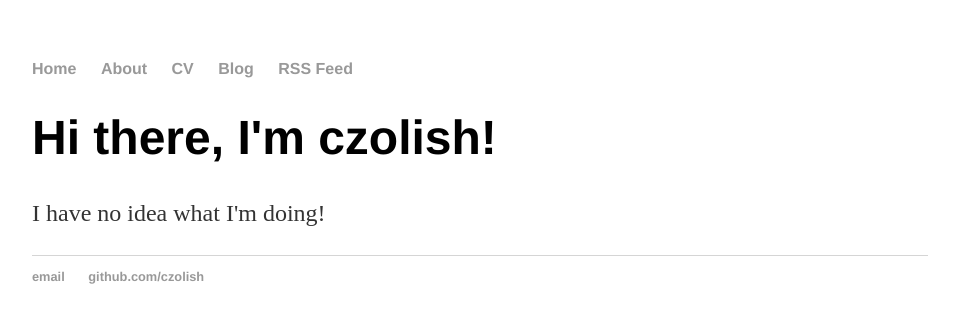
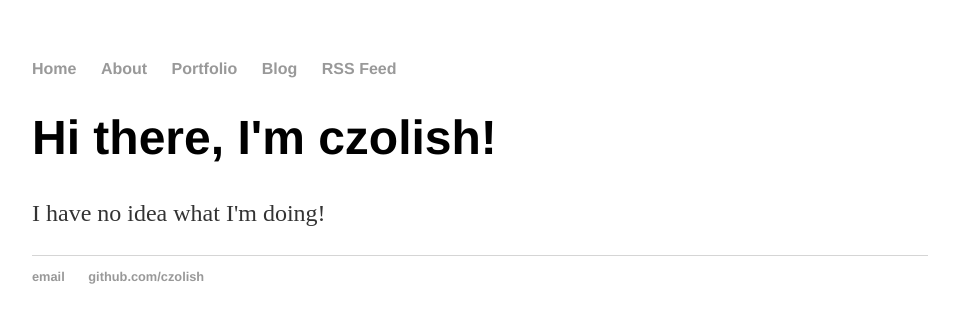
Before and after one commit to czolish/czolish.github.io, a Jekyll site: the page built from index.html, in a window 1280 px wide. Shown: the top 323 px of the page, without its empty margins (160-1119 px from the left). Built offline with Jekyll 4.4.1, drawn with Linux system fonts in a browser that asks for light colours.

Commit message:
Update default.html

```diff
--- a/_layouts/default.html
+++ b/_layouts/default.html
@@ -10,7 +10,7 @@
 	    		<ul>
 	        		<li><a href="/">Home</a></li>
 		        	<li><a href="/about">About</a></li>
-	        		<li><a href="/CV">CV</a></li>
+	        		<li><a href="/portfolio">Portfolio</a></li>
 	        		<li><a href="/blog">Blog</a></li>
 				<li><a href="/blog/atom.xml">RSS Feed</a></li>
 	    		</ul>
```
